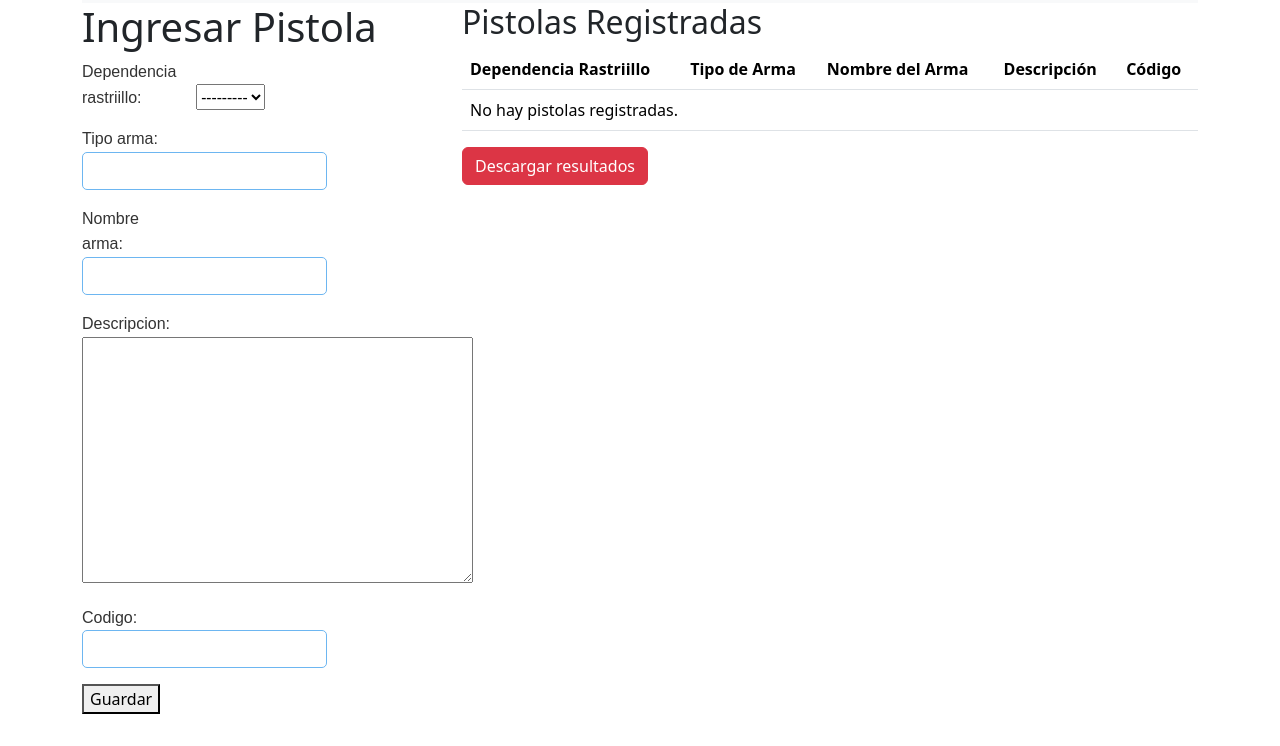
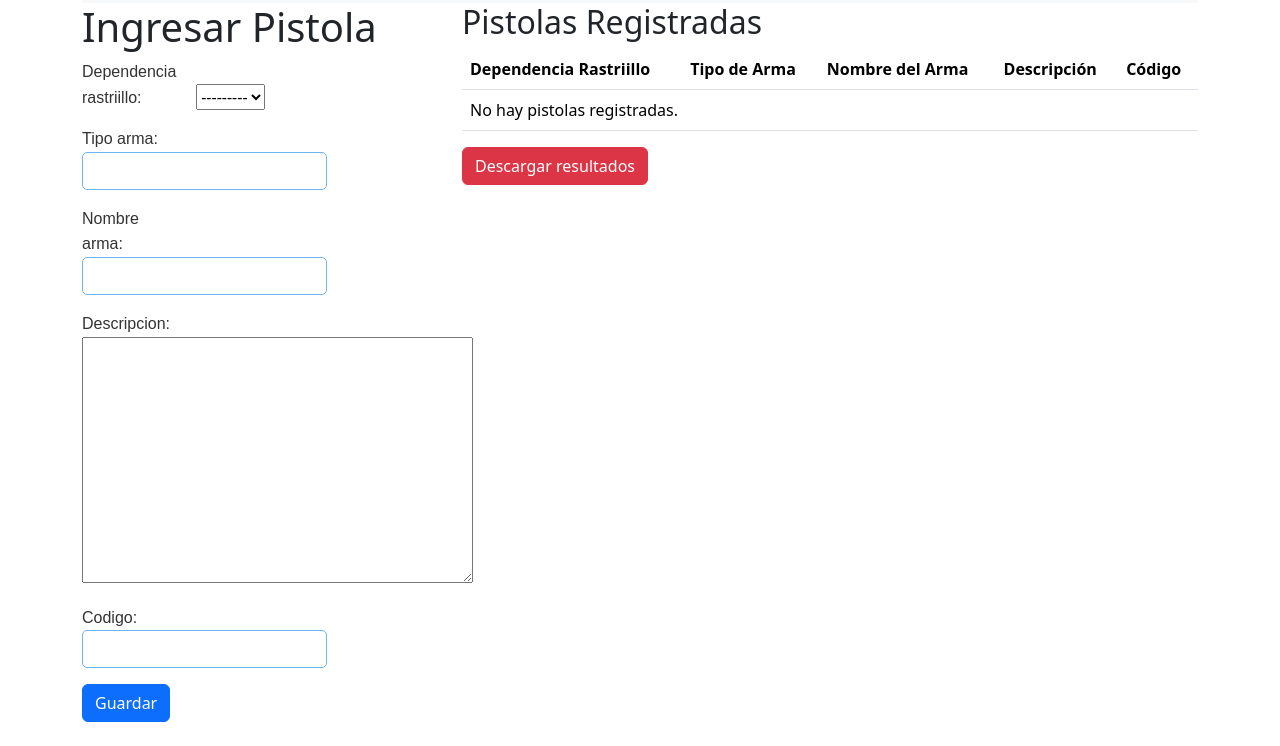
Before and after one commit to Sthefano5/stf_policia, a Django app: page /pistola/ in a window 1280 px wide. Shown: the part 98-844 px from the top of the page. Before the commit the page ends 812 px from the top, so only its background shows below. Run offline with Django 5.2, Linux system fonts and the light colour scheme; data that the repository does not hold is empty.

Commit message:
detalles

```diff
--- a/principal/templates/perchero.html
+++ b/principal/templates/perchero.html
@@ -6,7 +6,7 @@
         <form method="POST">
             {% csrf_token %}
             {{ form.as_p }}
-            <button type="submit">Guardar</button>
+            <button type="submit" class="btn btn-primary" >Guardar</button>
         </form>
     </div>
     <div class="col-sm-12 col-md-6 col-lg-8 col-xl-8">
--- a/principal/templates/pistola.html
+++ b/principal/templates/pistola.html
@@ -6,7 +6,7 @@
         <form method="POST">
             {% csrf_token %}
             {{ form.as_p }}
-            <button type="submit">Guardar</button>
+            <button type="submit" class="btn btn-primary" >Guardar</button>
         </form>
     </div>
     <div class="col-sm-12 col-md-6 col-lg-8 col-xl-8">
```
